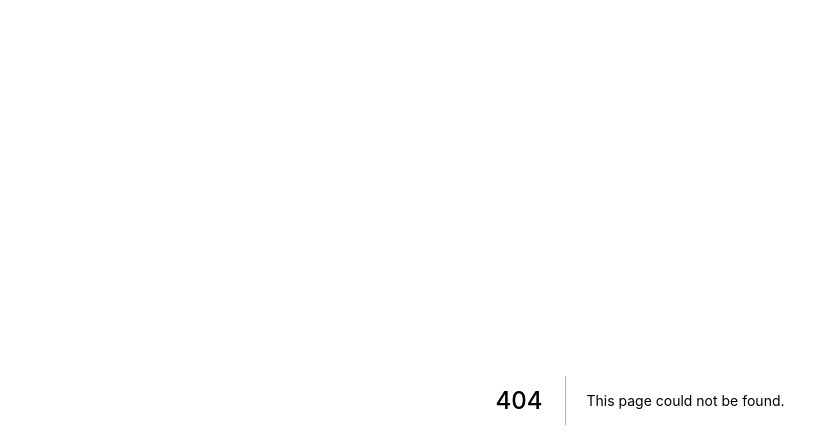
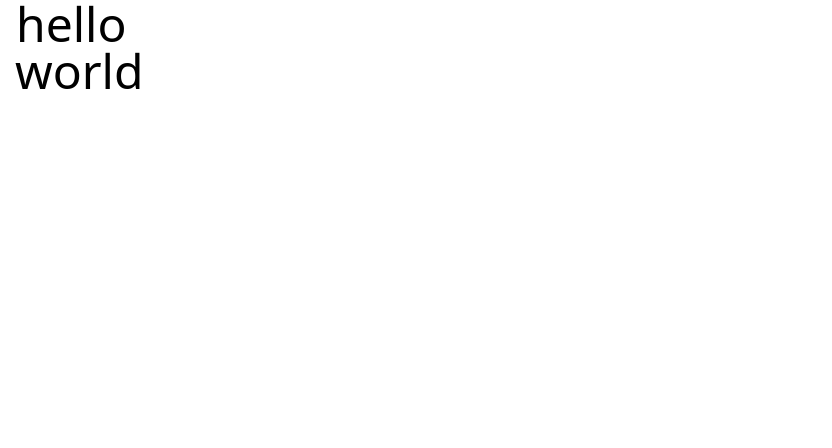
Before and after one commit to hujienan/Jet-Web, a Next.js app: page /bg in a window 1280 px wide. Before the commit this address had no page. Shown: the top 448 px of the page, without its empty margins (0-832 px from the left). Built offline with nearby package versions, Linux system fonts and the light colour scheme.

Commit message:
fixed weird line

```diff
--- /dev/null
+++ b/pages/bg.js
@@ -0,0 +1,12 @@
+import Layout from "../components/layout";
+
+export default function Bg() {
+  return (
+    <Layout>
+      <div className="bg-green-500">
+        <h1 className="bg-white text-5xl">hello</h1>
+        <h1 className="bg-white text-5xl -m-px">world</h1>
+      </div>
+    </Layout>
+  )
+}
--- a/pages/video.js
+++ b/pages/video.js
@@ -3,13 +3,13 @@ import Layout from "../components/layout";
 export default function Video() {
   return (
     <Layout>
-      <div className={`flex justify-center flex-col h-screen text-center`}>
+      <div className={`flex justify-center flex-col min-h-screen text-center`}>
         <div className={`relative overflow-hidden`}>
-          <video autoPlay muted loop playsInline className={`absolute w-full h-full left-0 top-0 object-cover object-center`} >
+          <video autoPlay muted loop playsInline className={`absolute w-11/12 h-5/6 top-2 left-5 object-cover object-center`} >
             <source src="https://uploads-ssl.webflow.com/61029a9e5385f704c8f71cbb/6114e997b7b7733955da822a_WhaleIVideo-transcode.mp4" type="video/mp4"></source>
           </video>
-          <h2 className="mix-blend-screen font-extrabold bg-white text-5xl sm:text-8xl">Hello World</h2>
-          <h2 className="mix-blend-screen font-extrabold bg-white text-5xl sm:text-8xl">您好 世界</h2>
+          <h2 className="mix-blend-screen font-extrabold text-5xl sm:text-8xl bg-white -mx-px">Hello World</h2>
+          <h2 className="mix-blend-screen font-extrabold text-5xl sm:text-8xl bg-white -mx-px -mt-px">您好 世界</h2>
         </div>
       </div>
     </Layout>
```
